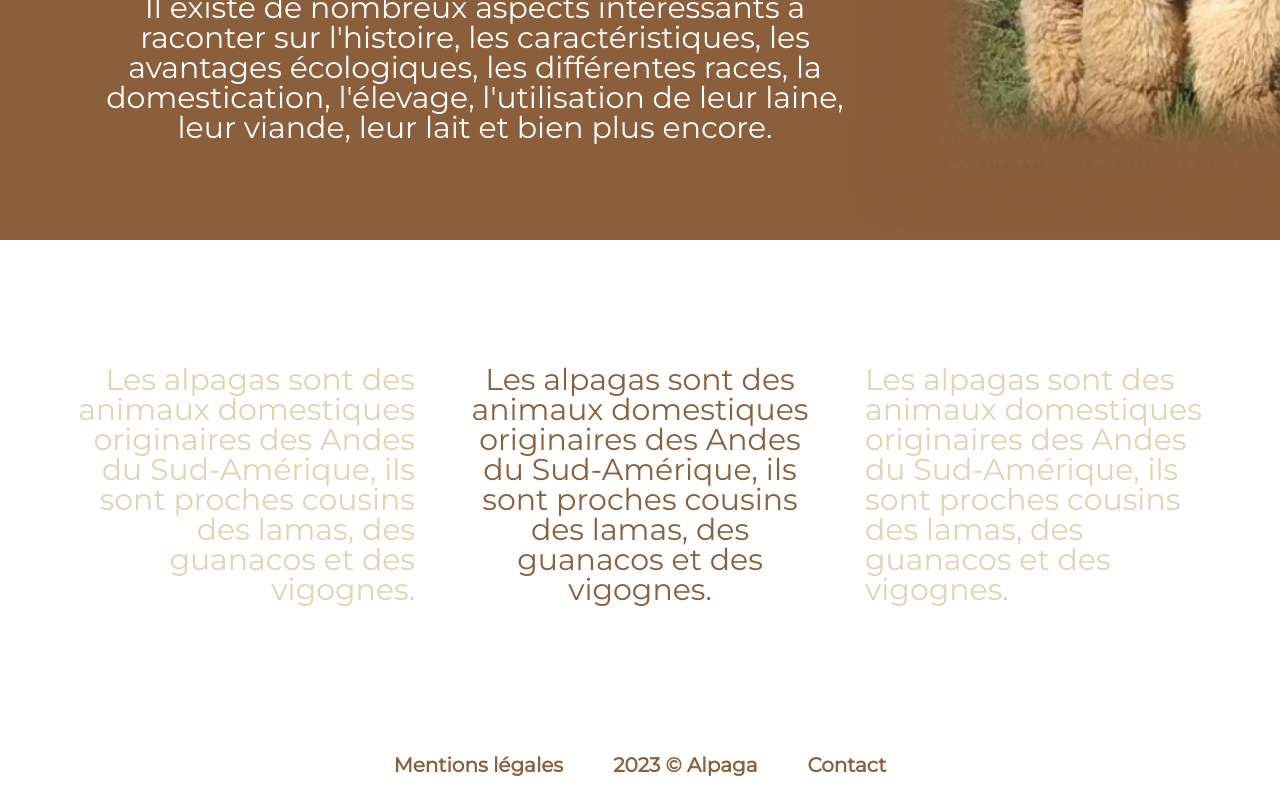
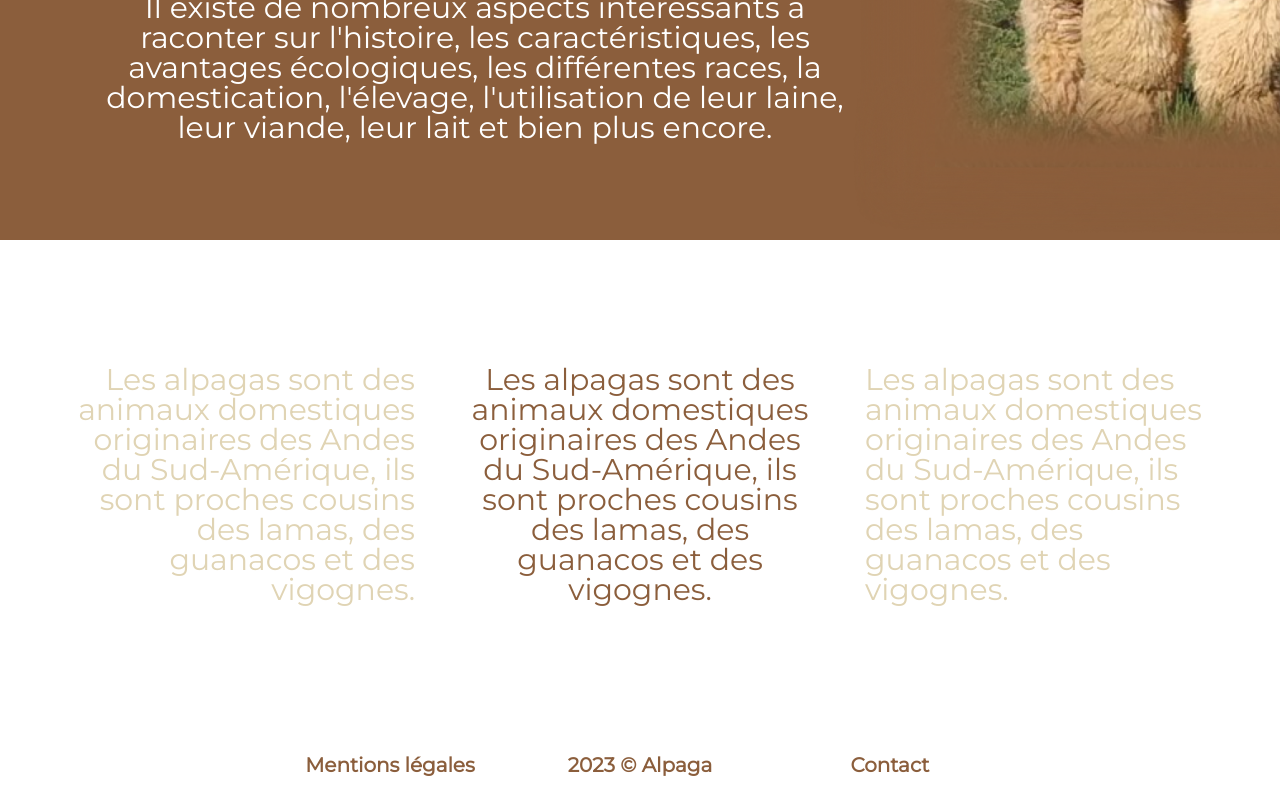
Before and after one commit to julien382/Alpaga, a React (Create React App) app: page / in a window 1280 px wide. Shown: the part 1535-2335 px from the top of the page. Built offline with nearby package versions, Linux system fonts and the light colour scheme; a web font is replaced by a local one.

Commit message:
footer css margin et center

```diff
--- a/src/components/Footer/Footer.css
+++ b/src/components/Footer/Footer.css
@@ -8,4 +8,6 @@
     font-size: 20px;
     font-weight: bold;
     margin: 25px;
+    width: 200px;
+    text-align: center;
 }
```
